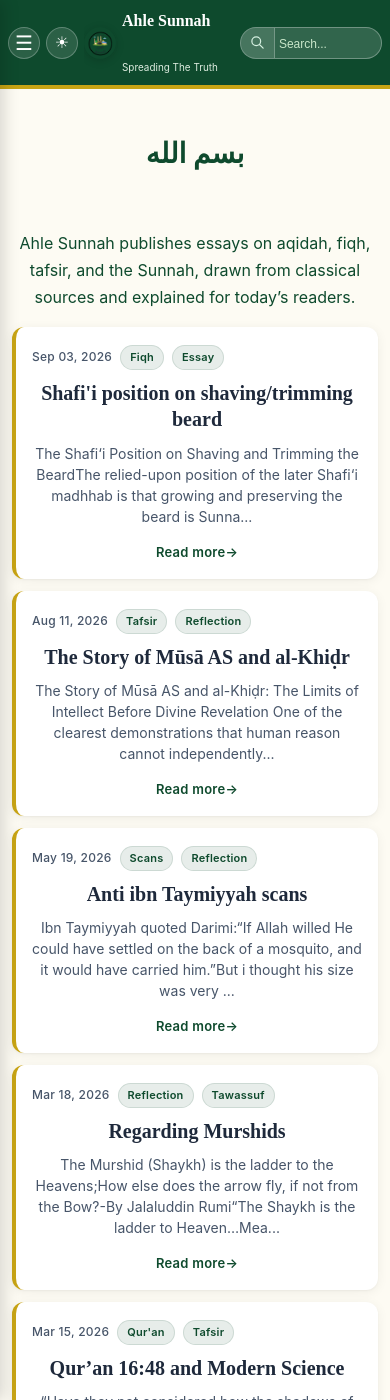
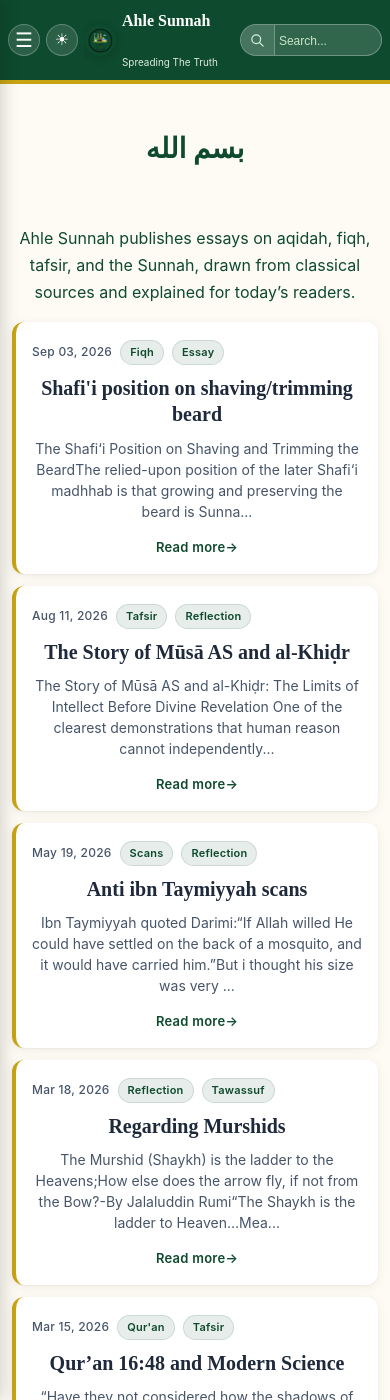
Before and after one commit to Fali17/ahlesunnah, a Jekyll site: the page built from index.html, in a window 390 px wide and 1400 px high. Built offline with Jekyll 4.4.1, drawn with Linux system fonts in a browser that asks for light colours; the list of posts is cut into pages by our own code.

Commit message:
Modify subtitle margin in default layout
Adjust margin-top for subtitle styling.

```diff
--- a/_layouts/default.html
+++ b/_layouts/default.html
@@ -864,7 +864,7 @@ html[data-theme="dark"] .theme-toggle-btn .theme-icon-dark { display: inline; }
   .subtitle,
   .brand-text .subtitle {
     display: block !important;
-    margin: 0 !important;
+    margin-top: -5px !important;
     padding: 0 !important;
     line-height: 1.15 !important;
     font-size: 0.62rem !important;
```
